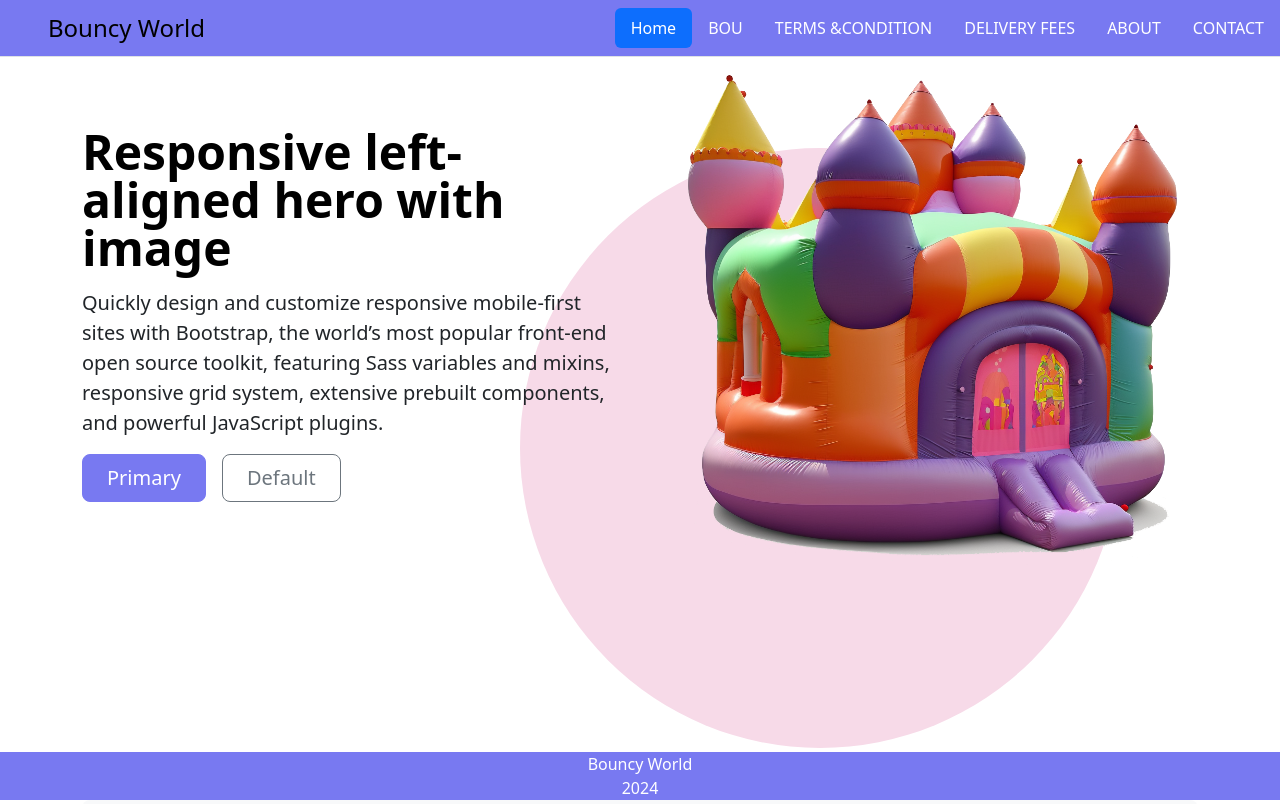
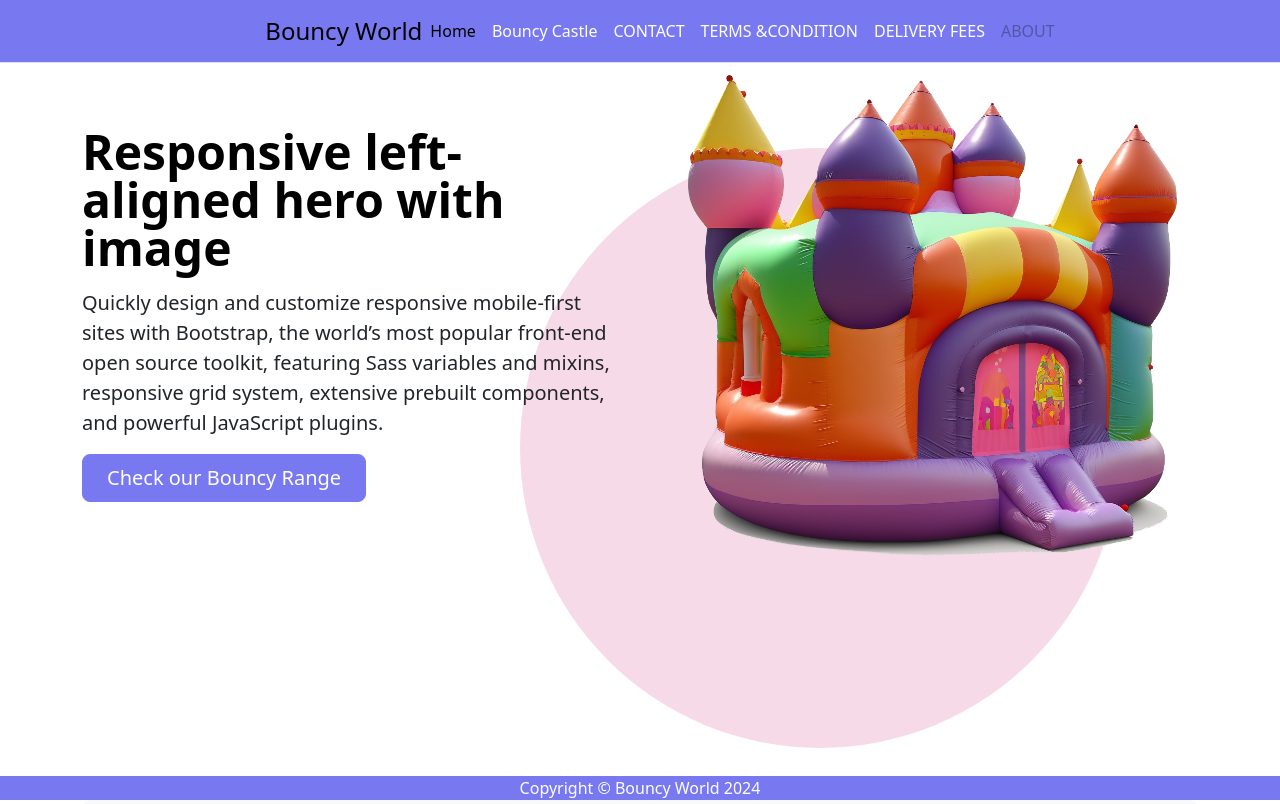
Before and after one commit to esplanadeA/Bouncy_world_infor, a website: page index.html in a window 1280 px wide. Shown: the top 804 px of the page. Drawn offline with nearby package versions, Linux system fonts and the light colour scheme.

Commit message:
asize readjustment

```diff
--- a/index.html
+++ b/index.html
@@ -35,25 +35,40 @@
   </head>
   <body>
     <!-- nav bar -->
-    <header class="bg-primary d-flex flex-wrap justify-content-center py-2 mb-4 border-bottom">
-      <a href="/" class="d-flex align-items-center mb-3 mb-md-0 me-md-auto link-body-emphasis text-decoration-none">
+    <header class="bg-primary d-flex flex-wrap justify-content-center border-bottom">
+      <nav class="navbar navbar-expand-lg">
+      <a href="/" class=" navbar-brand d-flex  mb-3 mb-md-0 me-md-auto link-body-emphasis text-decoration-none">
         <svg class="bi me-2" width="40" height="32"><use xlink:href="#bootstrap"></use></svg>
         <span class="fs-4">Bouncy World</span>
       </a>
+      <button class="navbar-toggler" type="button" data-bs-toggle="collapse" data-bs-target="#navbarNavAltMarkup" aria-controls="navbarNavAltMarkup" aria-expanded="false" aria-label="Toggle navigation">
+      <span class="navbar-toggler-icon"></span>
+    </button>
 
-      <ul class="nav nav-pills text-white">
+<div class="collapse navbar-collapse" id="navbarNavAltMarkup">
+      <div class="navbar-nav">
+        <a class="nav-link active" aria-current="page" href="#">Home</a>
+        <a class="nav-link" href="#">Bouncy Castle</a>
+        <a class="nav-link" href="#">CONTACT</a>
+        <a class="nav-link" href="#">TERMS &CONDITION</a>
+        <a class="nav-link " href="#" tabindex="-1" aria-disabled="true">DELIVERY FEES</a>
+        <a class="nav-link disabled" href="#" tabindex="-1" aria-disabled="true">ABOUT</a>
+      </div>
+    </div>
+      <!-- <ul class="nav nav-pills text-white">
         <li class="nav-item text-white"><a href="#" class="nav-link active" aria-current="page">Home</a></li>
         <li class="nav-item text-white"><a href="#" class="nav-link">BOU</a></li>
         <li class="nav-item"><a href="#" class="nav-link">TERMS &CONDITION </a></li>
         <li class="nav-item"><a href="#" class="nav-link">DELIVERY FEES</a></li>
         <li class="nav-item"><a href="#" class="nav-link">ABOUT</a></li>
         <li class="nav-item"><a href="#" class="nav-link">CONTACT</a></li>
-      </ul>
+      </ul> -->
+      </nav>
     </header>
 
     <!-- landing: hero -->
     <div id="hero-banner">
-      <div class="container col-xxl-8 px-7 py-7">
+      <div class="container col-xxl-8 px-6 py-7">
         <div class="row flex-lg-row-reverse align-items-center g-5 py-5">
           <div class="circle_under"></div>
           <div class="col-10 col-sm-8 col-lg-6">
@@ -74,8 +89,7 @@
               prebuilt components, and powerful JavaScript plugins.
             </p>
             <div class="d-grid gap-2 d-md-flex justify-content-md-start">
-              <button type="button" class="btn btn-primary btn-lg px-4 me-md-2">Primary</button>
-              <button type="button" class="btn btn-outline-secondary btn-lg px-4">Default</button>
+              <button type="button" class="btn btn-primary btn-lg px-4 me-md-2">Check our Bouncy Range</button>
             </div>
           </div>
         </div>
@@ -469,9 +483,7 @@
 
 <footer class="footer d-flex bg-primary align-items-center">
   <div class="container">
-    <p class="text-center text-white fw-light fs-6 mb-0">Bouncy World</p>
-    <p class="text-center text-white fw-light fs-6 mb-0">2024</p>
-
+    <p class="text-center text-white fw-light fs-6 mb-0">Copyright © Bouncy World 2024</p>
   </div>
 </footer>
 
```
